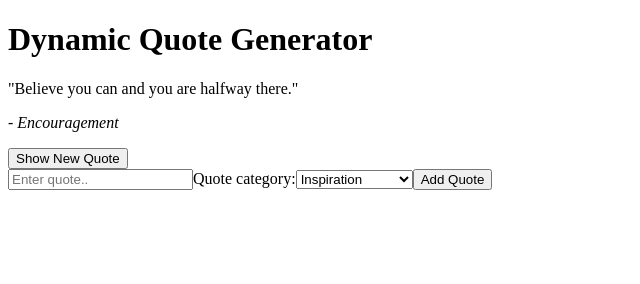
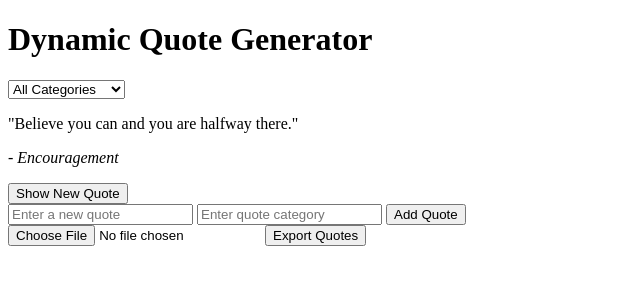
Before and after one commit to victor20-tech/alx_fe_javascript, a plain HTML site: page dom-manipulation/index.html in a window 1280 px wide. Both pictures are taken after a click on the button "Show New Quote". Shown: the whole page, without its empty margins (0-640 px from the left). Drawn offline with Linux system fonts and the light colour scheme.

Commit message:
update index and script

```diff
--- a/dom-manipulation/index.html
+++ b/dom-manipulation/index.html
@@ -1,14 +1,30 @@
 <!DOCTYPE html>
 <html lang="en">
+
 <head>
     <meta charset="UTF-8">
     <meta name="viewport" content="width=device-width, initial-scale=1.0">
     <title>Dynamic Quote Generator</title>
 </head>
+
 <body>
     <h1>Dynamic Quote Generator</h1>
+    <div>
+        <select id="categoryFilter" onchange="filterQuotes()">
+            <option value="all">All Categories</option>
+            <!-- Dynamically populated categories -->
+        </select>
+    </div>
     <div id="quoteDisplay"></div>
-    <button id="newQuote" onclick="showRandomQuote()">Show New Quote</button>
+    <button id="newQuote">Show New Quote</button>
+    <div>
+        <input type="text" id="newQuoteText" placeholder="Enter a new quote" />
+        <input type="text" id="newQuoteCategory" placeholder="Enter quote category">
+        <button id="addQuote">Add Quote</button>
+    </div>
+    <input type="file" id="importFile" accept=".json">
+    <button id="exportQuotes">Export Quotes</button>
     <script src="script.js"></script>
 </body>
+
 </html>
--- a/dom-manipulation/script.js
+++ b/dom-manipulation/script.js
@@ -1,126 +1,109 @@
 // Access the elements
 const displayQuote = document.getElementById("quoteDisplay");
-const showNewQuoteButton = document.getElementById("newQuote");
+const newQuoteButton = document.getElementById("newQuote");
+const addQuoteButton = document.getElementById("addQuote");
 const newQuoteText = document.getElementById("newQuoteText");
 const newQuoteCategory = document.getElementById("newQuoteCategory");
+const importFileInput = document.getElementById("importFile");
+const exportQuotesButton = document.getElementById("exportQuotes");
+const categoryFilter = document.getElementById("categoryFilter");
 
 // Array of quotes objects
-const quotes = [
-    { text: "The only way to do great work is to love what you do.", category: "Inspirational" },
+let quotes = JSON.parse(localStorage.getItem('quotes')) || [
+    { text: "The only way to great work is to love what you do.", category: "Inspirational" },
     { text: "Life is what happens when you're busy making other plans.", category: "Life" },
     { text: "Get busy living or get busy dying.", category: "Motivational" },
     { text: "You have within you right now, everything you need to deal with whatever the world can throw at you.", category: "Self-help" },
     { text: "Believe you can and you are halfway there.", category: "Encouragement" },
 ];
 
+// Function to save quotes to local storage
+const saveQuotes = () => {
+    localStorage.setItem('quotes', JSON.stringify(quotes));
+};
+
 // Function to show a random quote
 const showRandomQuote = () => {
-    // Get a random index from the quotes array
     const randomIndex = Math.floor(Math.random() * quotes.length);
-
-    // Get the quote at the random index
     const randomQuote = quotes[randomIndex];
-
-    // Display the quote in the quoteDisplay div
     displayQuote.innerHTML = `<p>"${randomQuote.text}"</p><p><em>- ${randomQuote.category}</em></p>`;
-}
-
+    sessionStorage.setItem('lastViewedQuote', JSON.stringify(randomQuote));
+};
 
 // Function to add a new quote
 const addQuote = () => {
-    // Get input values
     const text = newQuoteText.value.trim();
     const category = newQuoteCategory.value.trim();
-
     if (text && category) {
-        // Add new quote to the quotes array
         quotes.push({ text, category });
-
-        // Log the new quote and the updated array
-        console.log("New Quote Added:", { text, category });
-        console.log("Updated Quotes Array:", quotes);
-
-        // Clear input fields
+        saveQuotes();
         newQuoteText.value = "";
         newQuoteCategory.value = "";
+        populateCategoryFilter(); // Update categories
+        filterQuotes(); // Update the display based on the current filter
     }
-}
+};
 
-// // Function to create add quote form
-const createAddQuoteForm = () => {
-    // Create form elements
-    const form = document.createElement("form");
-    form.id = "addQuoteForm";
-
-    // Create container for form elements
-    const container = document.createElement("div");
-    container.classList.add("form-container");
-
-    // Create and configure text input for the quote text
-    const textInput = document.createElement("input");
-    textInput.type = "text";
-    textInput.id = "quoteText";
-    textInput.placeholder = "Enter quote..";
-    textInput.required = true;
-
-    // Create and configure label for the category select
-    const categoryLabel = document.createElement("label");
-    categoryLabel.htmlFor = "quoteCategory";
-    categoryLabel.textContent = "Quote category:";
-
-    // Create and configure select element for categories
-    const categorySelect = document.createElement("select");
-    categorySelect.id = "quoteCategory";
-    categorySelect.required = true;
-
-    // Define categories
-    const categories = ["Inspiration", "Motivational", "Self-help", "Encouragement", "Life"];
-
-    // Using map to create and add options
-    categories.map(category => {
-        const option = document.createElement("option");
+// Function to populate category filter dropdown
+const populateCategoryFilter = () => {
+    const categories = [...new Set(quotes.map(quote => quote.category))];
+    categoryFilter.innerHTML = '<option value="all">All Categories</option>';
+    categories.forEach(category => {
+        const option = document.createElement('option');
         option.value = category;
         option.textContent = category;
-        categorySelect.appendChild(option);
+        categoryFilter.appendChild(option);
     });
+    const lastSelectedCategory = localStorage.getItem('lastSelectedCategory');
+    if (lastSelectedCategory) {
+        categoryFilter.value = lastSelectedCategory;
+    }
+};
 
-    // Create and configure submit button
-    const submitButton = document.createElement("button");
-    submitButton.type = "submit";
-    submitButton.textContent = "Add Quote";
-    submitButton.onclick = "addQuote()";
+// Function to filter quotes based on selected category
+const filterQuotes = () => {
+    const selectedCategory = categoryFilter.value;
+    localStorage.setItem('lastSelectedCategory', selectedCategory);
+    const filteredQuotes = selectedCategory === "all" ? quotes : quotes.filter(quote => quote.category === selectedCategory);
+    if (filteredQuotes.length > 0) {
+        const randomIndex = Math.floor(Math.random() * filteredQuotes.length);
+        const randomQuote = filteredQuotes[randomIndex];
+        displayQuote.innerHTML = `<p>"${randomQuote.text}"</p><p><em>- ${randomQuote.category}</em></p>`;
+    } else {
+        displayQuote.innerHTML = '<p>No quotes available for this category.</p>';
+    }
+};
 
-    // Append elements to the container
-    container.appendChild(textInput);
-    container.appendChild(categoryLabel);
-    container.appendChild(categorySelect);
-    container.appendChild(submitButton);
+// Function to export quotes to a JSON file
+const exportToJsonFile = () => {
+    const dataStr = JSON.stringify(quotes, null, 2); // Indented JSON
+    const blob = new Blob([dataStr], { type: 'application/json' });
+    const url = URL.createObjectURL(blob);
+    const linkElement = document.createElement('a');
+    linkElement.setAttribute('href', url);
+    linkElement.setAttribute('download', 'quotes.json');
+    linkElement.click();
+    URL.revokeObjectURL(url); // Clean up
+};
 
-    // Append container to the form
-    form.appendChild(container);
+// Function to import quotes from a JSON file
+const importFromJsonFile = (event) => {
+    const fileReader = new FileReader();
+    fileReader.onload = function (event) {
+        const importedQuotes = JSON.parse(event.target.result);
+        quotes.push(...importedQuotes);
+        saveQuotes();
+        populateCategoryFilter(); // Update categories
+        alert('Quotes imported successfully!');
+    };
+    fileReader.readAsText(event.target.files[0]);
+};
 
-    // Append form to the body
-    document.body.appendChild(form);
-
-    // Add event listener to handle form submission
-    form.addEventListener("submit", (event) => {
-        event.preventDefault();
-        const text = textInput.value.trim();
-        const category = categorySelect.value;
-
-        if (text && category) {
-            quotes.push({ text, category });
-
-            textInput.value = "";
-            categorySelect.value = "";
-        }
-    });
-}
-
-console.log(quotes);
-// Initialize
 window.onload = function () {
-    showRandomQuote();
-    createAddQuoteForm();
-    showNewQuoteButton.addEventListener("click", showRandomQuote);
-}
+    populateCategoryFilter();
+    filterQuotes();
+    newQuoteButton.addEventListener("click", showRandomQuote);
+    addQuoteButton.addEventListener("click", addQuote);
+    importFileInput.addEventListener("change", importFromJsonFile);
+    exportQuotesButton.addEventListener("click", exportToJsonFile);
+};
```
